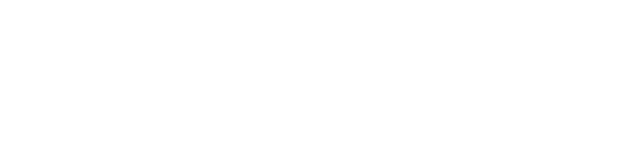
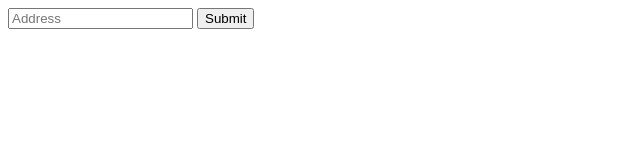
Before and after one commit to arowland900/home-listings, a plain HTML site: page index.html in a window 1280 px wide. Shown: the whole page, without its empty margins (0-640 px from the left). Drawn offline with nearby package versions, Linux system fonts and the light colour scheme.

Commit message:
form tag

```diff
--- a/index.html
+++ b/index.html
@@ -9,6 +9,10 @@
     <title>Document</title>
 </head>
 <body>
+    <form>
+        <input type="text" placeholder="Address" />
+        <button>Submit</button>
+    </form>
 
     <script src="js/main.js"></script>
 </body>
```
